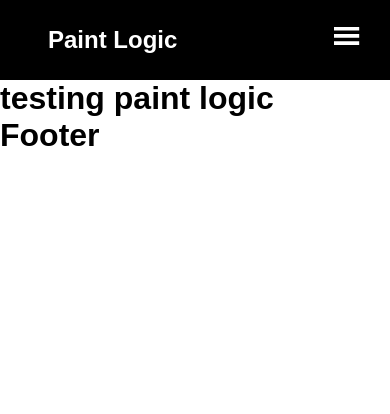
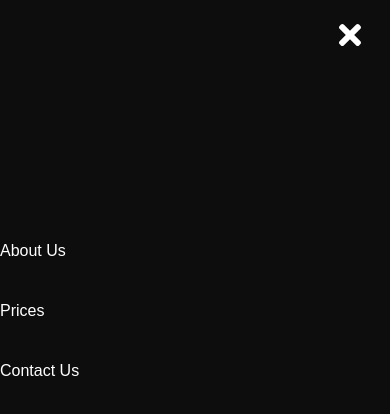
Before and after one commit to rallysport206/PLv2, a React (Create React App) app: page / in a window 390 px wide. Shown: the top 414 px of the page. Built offline with nearby package versions, Linux system fonts and the light colour scheme.

Commit message:
adding and styling mobile menue

```diff
--- a/src/App.js
+++ b/src/App.js
@@ -2,11 +2,13 @@ import './App.css';
 import Footer from './components/Footer';
 import Navbar from './components/Navbar';
 import {BrowserRouter as Router} from 'react-router-dom';
+import MobileMenu from './components/MobileMenu';
 
 function App() {
   return (
     <Router>
       <Navbar />
+      <MobileMenu />
       <h1>testing paint logic</h1>
       <Footer />
     </Router>
--- a/src/components/MobileMenu/MobileMenuElements.js
+++ b/src/components/MobileMenu/MobileMenuElements.js
@@ -1,8 +1,65 @@
 import styled from 'styled-components';
-import {FaTimes} from 'react-icons/fa'
+import {Link as LinkS} from 'react-scroll';
+import {FaTimes} from 'react-icons/fa';
 
 export const MobileMenuContainer = styled.div`
     position: fixed;
+    z-index: 999;
+    width: 100%;
+    height: 100%;
+    background: #0d0d0d;
+    display: grid;
+    align-items: center;
+    top: 0;
+    left: 0;
+    transition: 0.3s ease-in-out;
+    /* opacity: ${({isOpen}) => (isOpen ? '100' : '0')};
+    top:${({isOpen}) => (isOpen ? '0' : '-100')}; */
+    top: 0;
+`;
 
+export const CloseIcon = styled(FaTimes)`
+    color: #fff;
+`;
 
+export const Icon = styled.div`
+    position: absolute;
+    top: 1.2rem;
+    right: 1.5rem;
+    background: transparent;
+    font-size: 2rem;
+    cursor: pointer;
+    outline: none;
+`;
+
+export const MobileMenuWrapper = styled.div`
+    color: #fff;
 `
+
+export const MobileMenuItems = styled.ul`
+    display: grid;
+    grid-template-columns: 1fr;
+    grid-template-rows: repeat(6, 80px);
+    text-align: center;
+
+    @media screen and (max-width: 480px) {
+        grid-template-rows: repeat(6, 60px);
+    }
+`
+
+export const MobileMenuLinks = styled(LinkS)`
+    color: #fff;
+    display: flex;
+    align-items: center:
+    justify-content: center;
+    front-size: 1.5rem;
+    text-decoration: none;
+    list-style: none;
+    transition: 0.2s ease-in-out;
+    cursor: pointer;
+
+    &:hover {
+       color: #01bf71;
+       transition: 0.2s ease-in-out;
+    }
+`;
--- a/src/components/MobileMenu/index.js
+++ b/src/components/MobileMenu/index.js
@@ -1,4 +1,12 @@
 import React from 'react';
+import {
+    MobileMenuContainer,
+    Icon,
+    CloseIcon,
+    MobileMenuWrapper,
+    MobileMenuItems,
+    MobileMenuLinks
+} from './MobileMenuElements'
 
 function MobileMenu(){
     return(
@@ -7,6 +15,19 @@ function MobileMenu(){
                 <Icon>
                     <CloseIcon />
                 </Icon>
+                <MobileMenuWrapper>
+                    <MobileMenuItems>
+                        <MobileMenuLinks to="about">
+                            About Us
+                        </MobileMenuLinks>
+                        <MobileMenuLinks to="prices">
+                            Prices
+                        </MobileMenuLinks>
+                        <MobileMenuLinks to="contact">
+                            Contact Us
+                        </MobileMenuLinks>
+                    </MobileMenuItems>
+                </MobileMenuWrapper>
             </MobileMenuContainer>
         </>
     );
```
